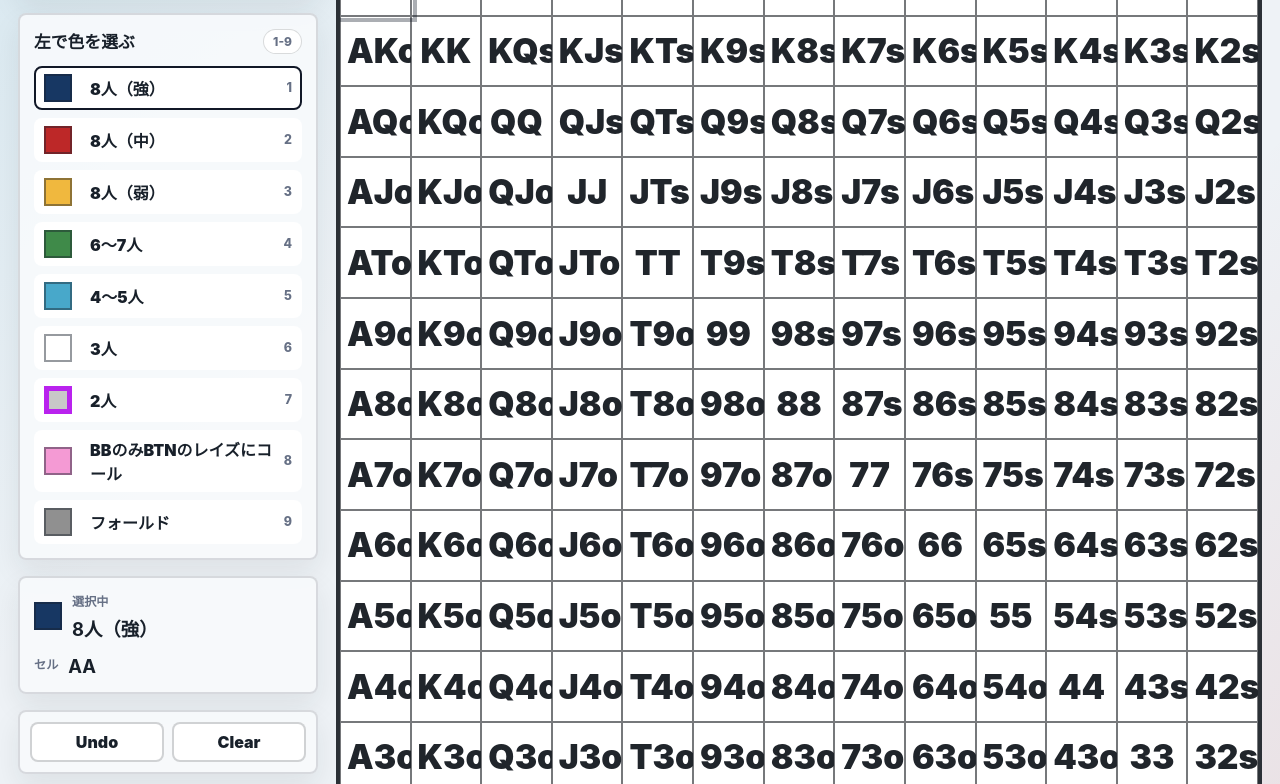
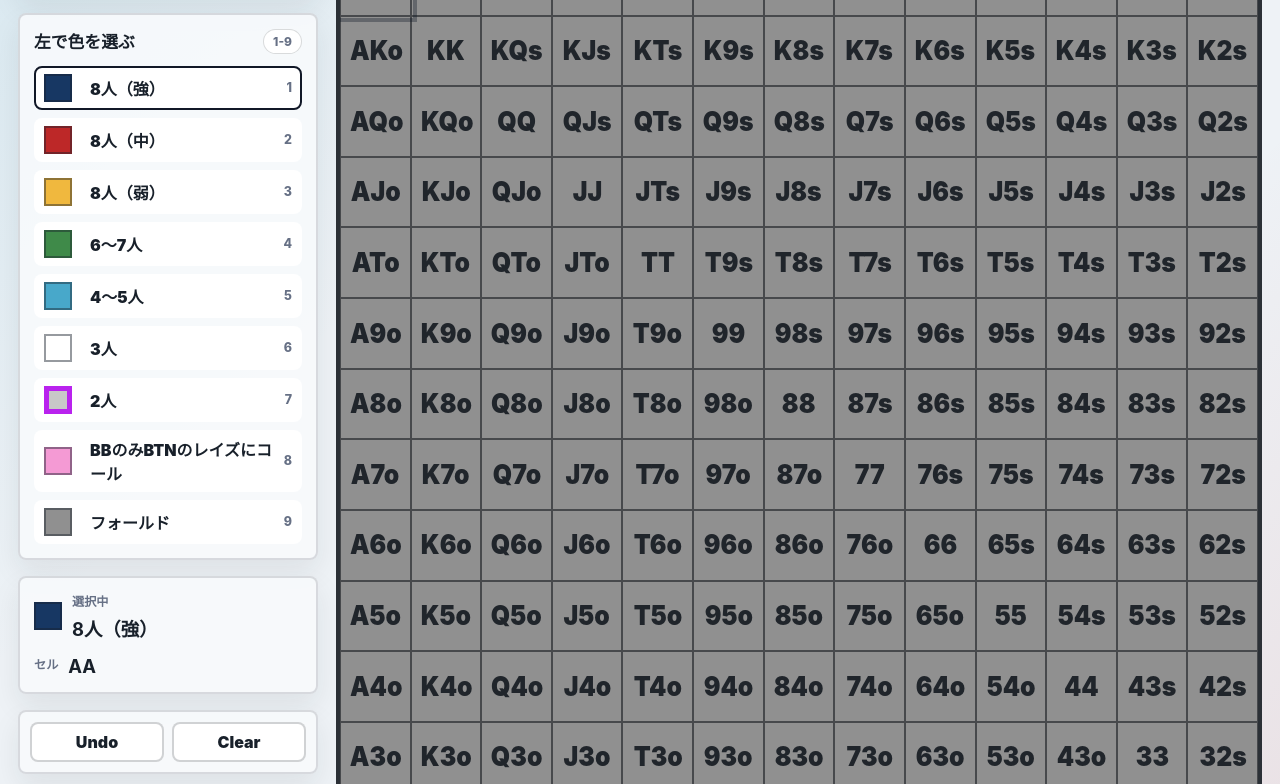
Before and after one commit to wearchy/handrange-anki, a plain HTML site: page index.html in a window 1280 px wide. Shown: the part 162-946 px from the top of the page. Drawn offline with Linux system fonts and the light colour scheme.

Commit message:
Default range cells to fold

```diff
--- a/script.js
+++ b/script.js
@@ -15,6 +15,7 @@ const colors = [
 const storageKey = "handrange-paint-grid-v1";
 const answerKey = "handrange-paint-answer-v1";
 const resultsKey = "handrange-paint-results-v1";
+const defaultColorKey = "gray";
 const palette = document.querySelector("#palette");
 const rangeGrid = document.querySelector("#rangeGrid");
 const currentSwatch = document.querySelector("#currentSwatch");
@@ -62,7 +63,7 @@ function saveGrid() {
 }
 
 function currentGrid() {
-  return cells.map((cell) => cell.dataset.color || "white");
+  return cells.map((cell) => cell.dataset.color || defaultColorKey);
 }
 
 function colorByKey(key) {
@@ -89,7 +90,7 @@ function paintActive() {
 }
 
 function eraseActive() {
-  applyCellColor(cells[activeIndex], "white");
+  applyCellColor(cells[activeIndex], defaultColorKey);
 }
 
 function setActive(index) {
@@ -152,7 +153,10 @@ function createGrid() {
       cell.dataset.hand = hand;
       cell.setAttribute("role", "gridcell");
       cell.setAttribute("aria-label", hand);
-      cell.textContent = hand;
+      const label = document.createElement("span");
+      label.className = "cell-label";
+      label.textContent = hand;
+      cell.append(label);
       cell.addEventListener("click", () => {
         setActive(index);
         paintActive();
@@ -173,7 +177,7 @@ function createGrid() {
       });
       cells.push(cell);
       rangeGrid.append(cell);
-      applyCellColor(cell, savedGrid[index] || "white", false);
+      applyCellColor(cell, savedGrid[index] || defaultColorKey, false);
     });
   });
 
@@ -185,12 +189,12 @@ function createGrid() {
 function undo() {
   const last = history.pop();
   if (!last) return;
-  applyCellColor(cells[last.index], last.previous || "white", false);
+  applyCellColor(cells[last.index], last.previous || defaultColorKey, false);
 }
 
 function clearGrid() {
-  history.push(...cells.map((cell, index) => ({ index, previous: cell.dataset.color || "white" })));
-  cells.forEach((cell) => applyCellColor(cell, "white", false));
+  history.push(...cells.map((cell, index) => ({ index, previous: cell.dataset.color || defaultColorKey })));
+  cells.forEach((cell) => applyCellColor(cell, defaultColorKey, false));
   saveGrid();
 }
 
--- a/styles.css
+++ b/styles.css
@@ -315,12 +315,20 @@ h2 {
   border: 1px solid rgba(20, 24, 28, 0.58);
   background: var(--cell-bg, #fff);
   color: var(--cell-ink, #20252b);
-  font-size: clamp(1rem, 3vw, 2.1rem);
-  font-weight: 950;
+  font-size: clamp(0.92rem, 2.45vw, 1.72rem);
+  font-weight: 900;
   line-height: 1;
   letter-spacing: 0;
+  white-space: nowrap;
   user-select: none;
   cursor: crosshair;
+}
+
+.cell-label {
+  display: inline-block;
+  max-width: 100%;
+  transform: scaleX(0.9);
+  transform-origin: center;
 }
 
 .cell[data-color="blueDark"],
@@ -388,7 +396,7 @@ h2 {
   }
 
   .cell {
-    font-size: clamp(0.72rem, 5vw, 1.55rem);
+    font-size: clamp(0.66rem, 4.3vw, 1.22rem);
   }
 }
 
```
Also changed, not shown: 1 other file.
